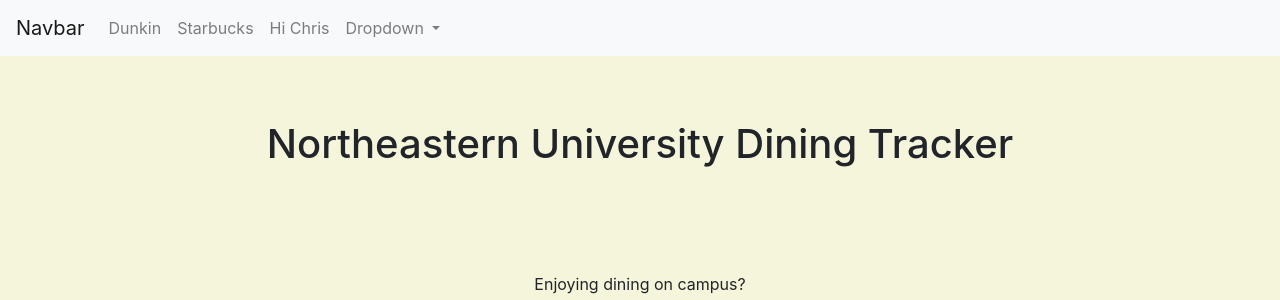
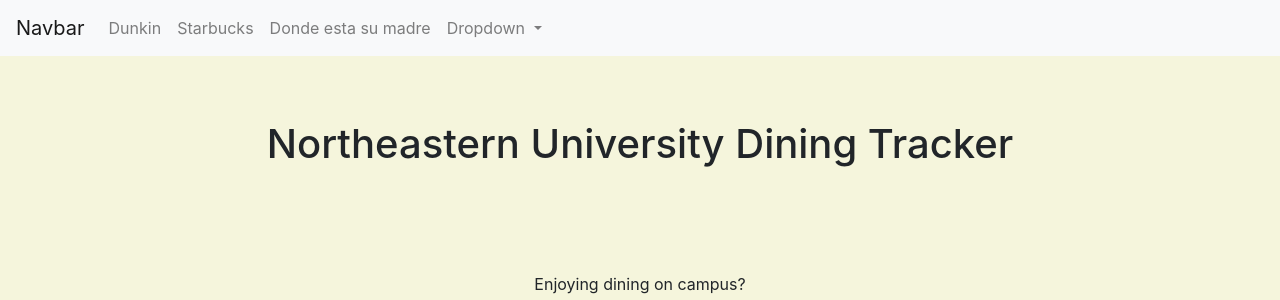
Before and after one commit to Oasis-NEU/f23-group05, a Django app: page / in a window 1280 px wide. Shown: the top 300 px of the page. Run offline with Django 4.2, Linux system fonts and the light colour scheme; some libraries are stand-ins or nearby versions.

Commit message:
en su padre

```diff
--- a/F2305/webpages/templates/webpages/base.html
+++ b/F2305/webpages/templates/webpages/base.html
@@ -63,7 +63,7 @@
             </li>
             <!-- LINK 3 -->
             <li class="nav-item">
-              <a class="nav-link" href="#">Hi Chris</a>
+              <a class="nav-link" href="#">Donde esta su madre</a>
             </li>
             <!-- LINK 4 -->
             <li class="nav-item dropdown">
```
